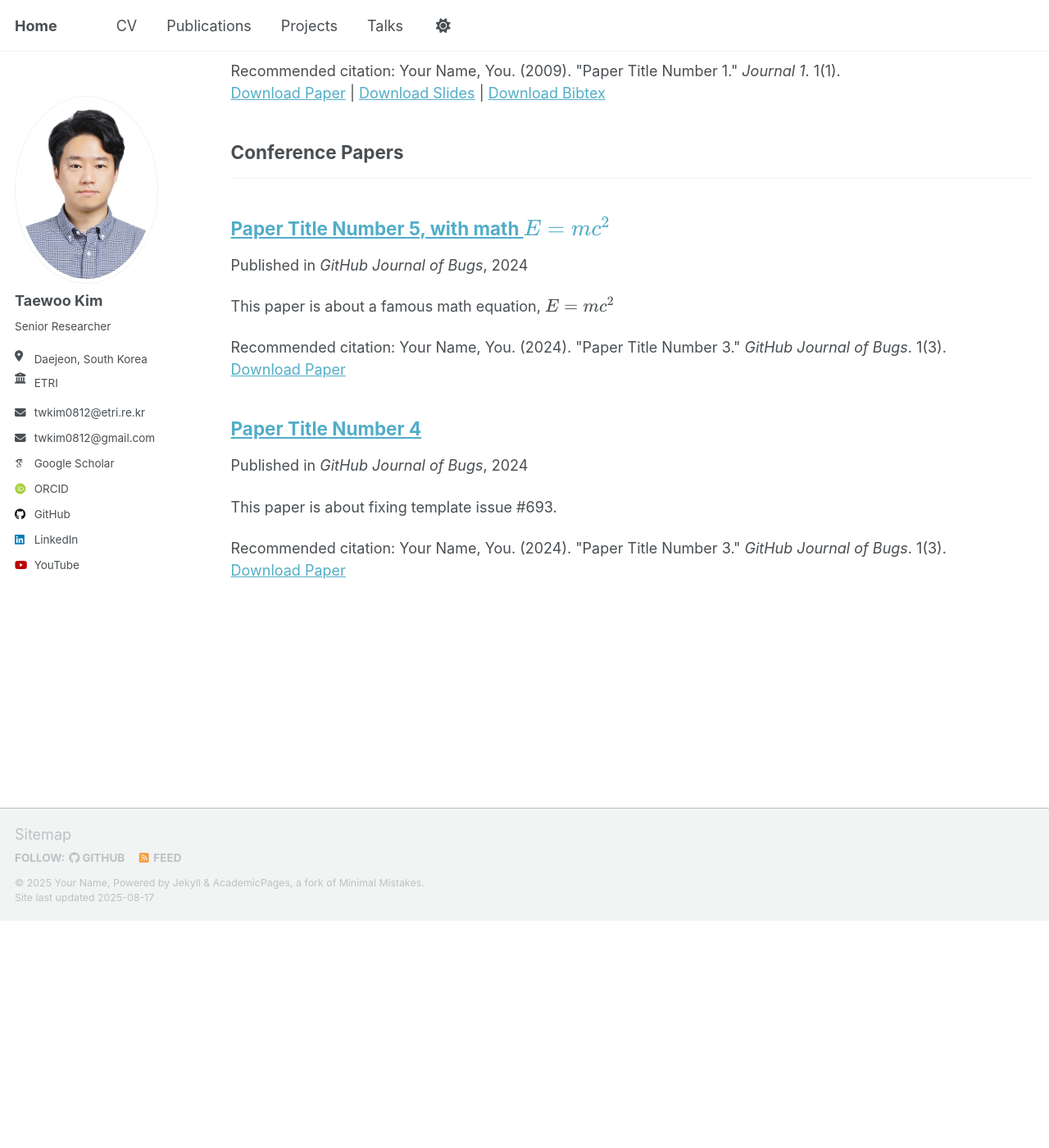
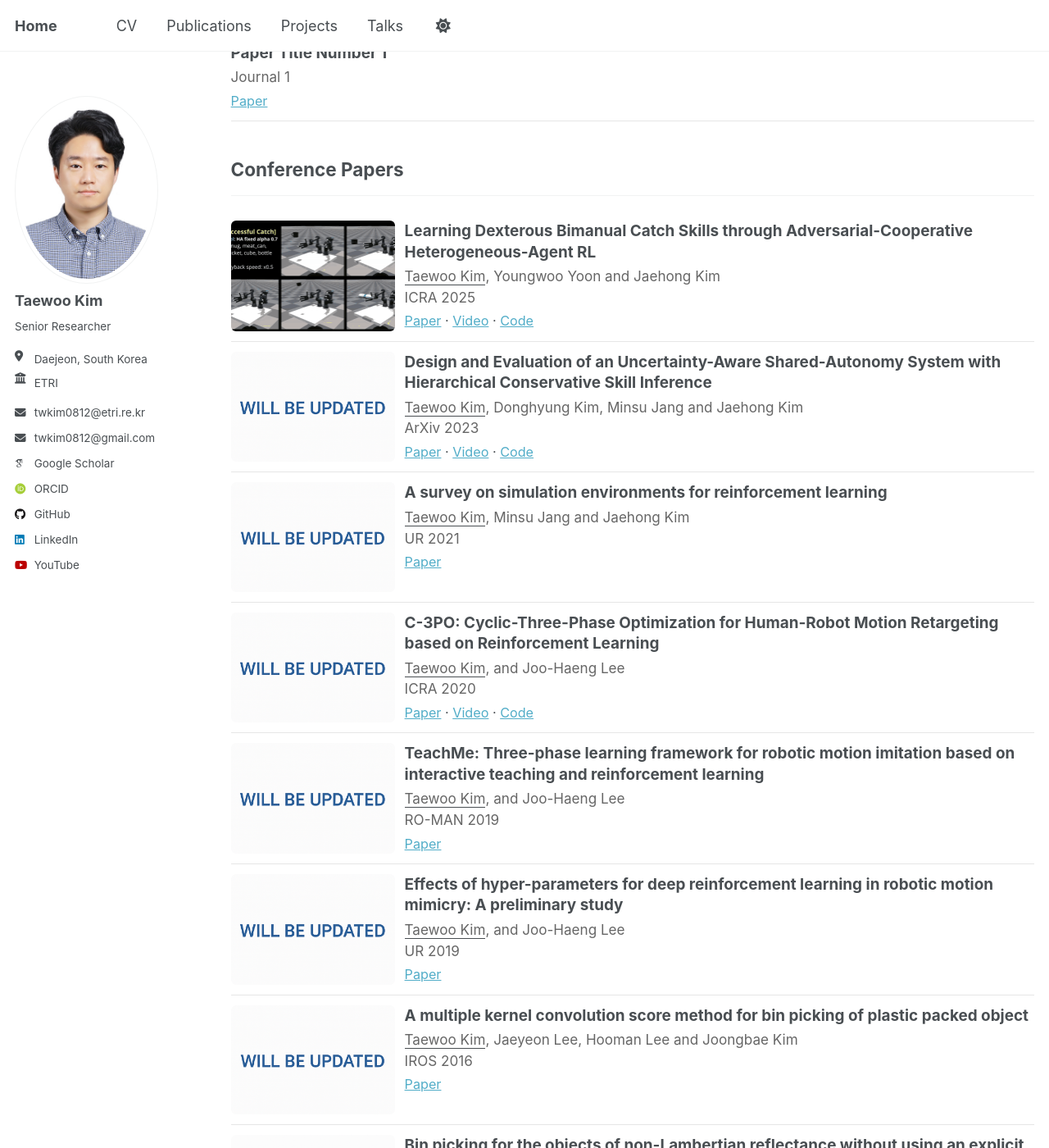
Before and after one commit to taewookim0812/taewookim0812.github.io, a Jekyll site: the page built from _pages/publications.html, in a window 1280 px wide and 1400 px high, scrolled down 867 px. Shown: the whole window at 82% size. Built offline with Jekyll 4.4.1, drawn with Linux system fonts in a browser that asks for light colours; some web fonts are replaced; a script that is not in the unit is left out; before the commit the page ends 1990 px from its top, so only the background shows below that; some of the changed text lies outside the part shown.

Commit message:
publication update

```diff
--- a/_config.yml
+++ b/_config.yml
@@ -88,6 +88,8 @@ publication_category:
     title: 'Journal Articles'
   conferences:
     title: 'Conference Papers'
+  contributions:
+    title: 'Invited Articles'
 
 # Site Settings
 teaser                   :  # filename of teaser fallback teaser image placed in /images/, .e.g. "500x300.png"
--- /dev/null
+++ b/_includes/archive-single-publication-left.html
@@ -0,0 +1,39 @@
+{% assign p = include.post %}
+{% assign title = p.title | markdownify | remove: "<p>" | remove: "</p>" %}
+{% if p.thumbnail %}
+  {% assign thumb = p.thumbnail %}
+{% elsif p.header and p.header.teaser %}
+  {% assign thumb = p.header.teaser %}
+{% else %}
+  {% assign thumb = site.teaser %}
+{% endif %}
+
+<div class="pub-row" style="display:flex;align-items:stretch;gap:12px;padding:12px 0;border-bottom:1px solid #e6e6e6;">
+  {% if thumb %}
+  <div class="pub-row__img" style="flex:0 0 200px;max-width:200px;display:flex;">
+    <img src="{{ thumb | relative_url }}"
+         alt="thumbnail for {{ title }}"
+         loading="lazy" decoding="async"
+         style="width:100%;height:100%;object-fit:cover;display:block;border-radius:6px;">
+  </div>
+  {% endif %}
+
+  <div class="pub-row__meta" style="flex:1 1 auto;min-width:0;">
+    <h3 class="pub-row__title" style="margin:0 0 4px 0;font-size:1.05rem;line-height:1.35;">
+      {{ title }}
+    </h3>
+
+    {% if p.authors %}
+      <div class="pub-row__authors" style="font-size:.95rem;color:#666;">{{ p.authors }}</div>
+    {% endif %}
+    {% if p.venue %}
+      <div class="pub-row__venue" style="font-size:.95rem;color:#666;">{{ p.venue }}</div>
+    {% endif %}
+
+    <div class="pub-row__links" style="margin-top:4px;font-size:.9rem;">
+      {% if p.paperurl %}<a href="{{ p.paperurl }}">Paper</a>{% endif %}
+      {% if p.video %}{% if p.paperurl %} · {% endif %}<a href="{{ p.video }}">Video</a>{% endif %}
+      {% if p.code %}{% if p.video or p.paperurl %} · {% endif %}<a href="{{ p.code }}">Code</a>{% endif %}
+    </div>
+  </div>
+</div>
--- a/_pages/publications.html
+++ b/_pages/publications.html
@@ -11,7 +11,6 @@ author_profile: true
 
 {% include base_path %}
 
-<!-- New style rendering if publication categories are defined -->
 {% if site.publication_category %}
   {% for category in site.publication_category  %}
     {% assign title_shown = false %}
@@ -23,11 +22,11 @@ author_profile: true
         <h2>{{ category[1].title }}</h2><hr />
         {% assign title_shown = true %}
       {% endunless %}
-      {% include archive-single.html %}
+      {% include archive-single-publication-left.html post=post %}
     {% endfor %}
   {% endfor %}
 {% else %}
   {% for post in site.publications reversed %}
-    {% include archive-single.html %}
+    {% include archive-single-publication-left.html post=post %}
   {% endfor %}
 {% endif %}
--- a/_publications/2025-06-08-paper-title-number-5.md
+++ b/_publications/conference/C1_UR2014.md
@@ -1,12 +1,14 @@
 ---
-title: "Paper Title Number 5, with math $$E=mc^2$$"
+title: "Bin picking for the objects of non-Lambertian reflectance without using an explicit object model"
+authors: "Jaeyeon Lee, <u>Tae-Woo Kim</u>, Sangseung Kang, Kyekyung Kim, Jaehong Kim and Joong Bae Kim"
+thumbnail: /assets/images/conf_papers/temp.png
 collection: publications
 category: conferences
 permalink: /publication/2024-02-17-paper-title-number-4
 excerpt: 'This paper is about a famous math equation, $$E=mc^2$$'
 date: 2024-02-17
-venue: 'GitHub Journal of Bugs'
-paperurl: 'http://academicpages.github.io/files/paper3.pdf'
+venue: 'URAI 2014'
+paperurl: 'https://ieeexplore.ieee.org/abstract/document/7057466'
 citation: 'Your Name, You. (2024). &quot;Paper Title Number 3.&quot; <i>GitHub Journal of Bugs</i>. 1(3).'
 ---
 
--- /dev/null
+++ b/_sass/_custom.scss
@@ -0,0 +1,51 @@
+/* Publications list (left thumb, right meta) */
+.pub-row {
+  display: flex;
+  align-items: flex-start;
+  gap: 1rem;
+  padding: 0.75rem 0;
+  border-bottom: 1px solid var(--border-color, #e6e6e6);
+}
+
+.pub-row__img {
+  flex: 0 0 120px;      /* <<< 썸네일 고정 너비 (원하면 100~140px로 조절) */
+  max-width: 120px;
+}
+
+.pub-row__img img {
+  width: 100%;
+  height: auto;         /* 비율 유지 */
+  display: block;
+  border-radius: 6px;
+  /* 썸네일 세로를 딱 맞추고 싶으면 아래 두 줄을 사용 (이미지 크롭) */
+  /* height: 80px;
+  object-fit: cover; */
+}
+
+.pub-row__meta {
+  flex: 1 1 auto;
+  min-width: 0;
+}
+
+.pub-row__title {
+  margin: 0 0 0.25rem 0;
+  font-size: 1.05rem;
+  line-height: 1.35;
+}
+
+.pub-row__authors,
+.pub-row__venue {
+  font-size: 0.95rem;
+  color: #666;
+}
+
+.pub-row__links a {
+  margin-right: 0.75rem;
+  font-size: 0.9rem;
+}
+
+/* 모바일: 세로 스택 */
+@media (max-width: 640px) {
+  .pub-row { flex-direction: column; }
+  .pub-row__img { max-width: 100%; flex-basis: auto; }
+}
```
Also changed, not shown: _publications/book/C0_RL_book.md (renamed from _publications/2024-02-17-paper-title-number-4.md, +6 -4 lines), _publications/conference/C0_URAI2012.md (added, +15 -0 lines), _publications/conference/C1_1_HUMANOIDS2014.md (added, +15 -0 lines), _publications/conference/C2_IROS2016.md (added, +15 -0 lines), _publications/conference/C3_UR2019.md (added, +15 -0 lines), _publications/conference/C4_ROMAN2019.md (added, +15 -0 lines), _publications/conference/C5_ICRA2020.md (added, +17 -0 lines), _publications/conference/C6_UR2021.md (added, +15 -0 lines), _publications/conference/C7_ArXiv2023.md (added, +17 -0 lines), _publications/conference/C8_ICRA2025_BiDexCatch.md (added, +17 -0 lines), assets/images/book/python_rl.png (added), assets/images/conf_papers/icra2025.png (added), assets/images/conf_papers/temp.png (added).
